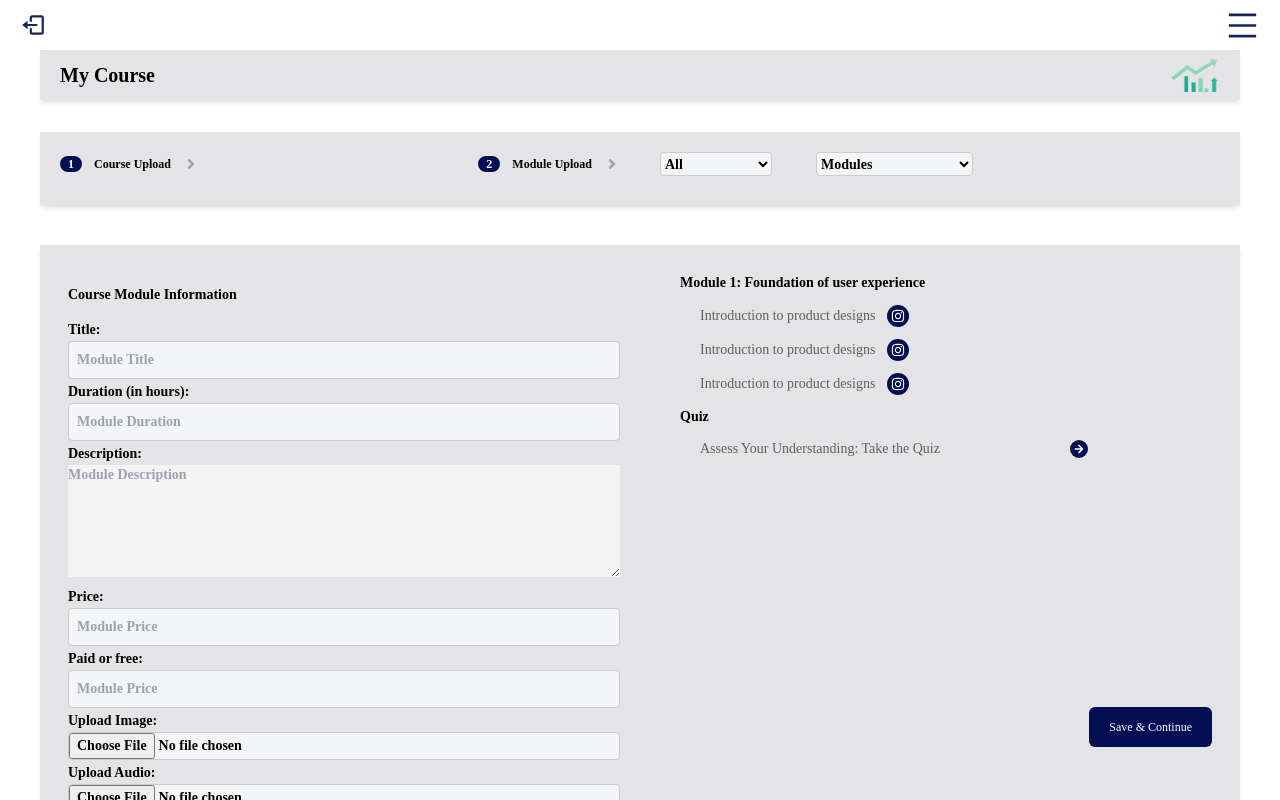
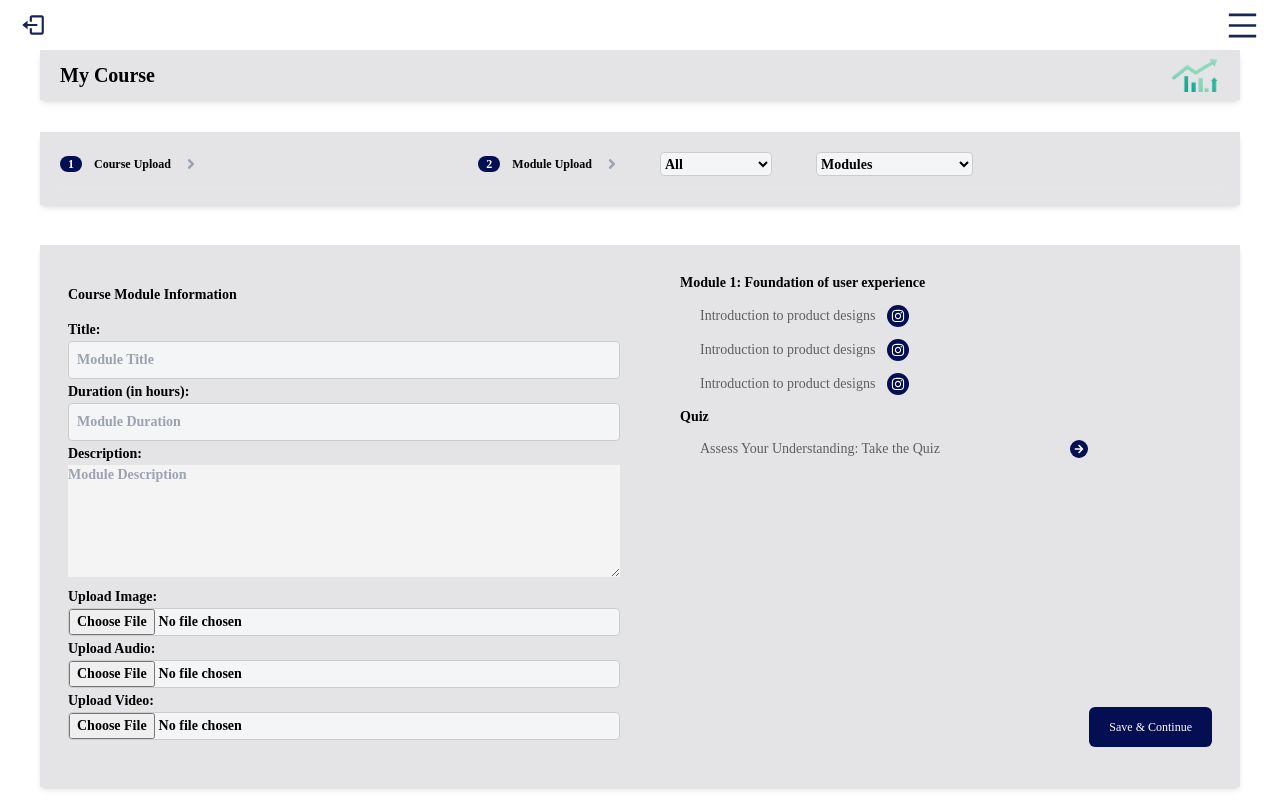
Before and after one commit to Decode-Analytical/Decode-analytical, a React (Vite) app: page /newmodule/1 in a window 1280 px wide. Built offline with nearby package versions, Linux system fonts and the light colour scheme; no server answers.

Commit message:
Update some design according to the Backend

```diff
--- a/src/components/courseUploadComponents/AddModules/ModuleForm.jsx
+++ b/src/components/courseUploadComponents/AddModules/ModuleForm.jsx
@@ -15,8 +15,6 @@ function ModuleForm({ courseId }) {
     module_title: "",
     module_duration: "",
     module_description: "",
-    // price: "",
-    // paid: "paid",
     contentType: "video",
     mediaFile: null,
     video: [],
@@ -93,6 +91,7 @@ function ModuleForm({ courseId }) {
       );
 
       if (response.status == 201 || 204) {
+        setIsLoading(false);
         setMessage(response.data.message);
       } else {
         setIsLoading(false);
--- a/src/components/courseUploadComponents/AddModules/ModuleInfo.jsx
+++ b/src/components/courseUploadComponents/AddModules/ModuleInfo.jsx
@@ -56,28 +56,6 @@ function ModuleInfo({
         />
       </label>
       <label className="font-bold text-sm">
-        Price:
-        <input
-          className="p-2"
-          name="price"
-          type="text"
-          value={moduleData.price}
-          onChange={handleInputChange}
-          placeholder="Module Price"
-        />
-      </label>
-      <label className="font-bold text-sm">
-        Paid or free:
-        <input
-          className="p-2"
-          name="paid"
-          type="text"
-          value={moduleData.paid}
-          onChange={handleInputChange}
-          placeholder="Module Price"
-        />
-      </label>
-      <label className="font-bold text-sm">
         Upload Image:
         <input
           type="file"
```
